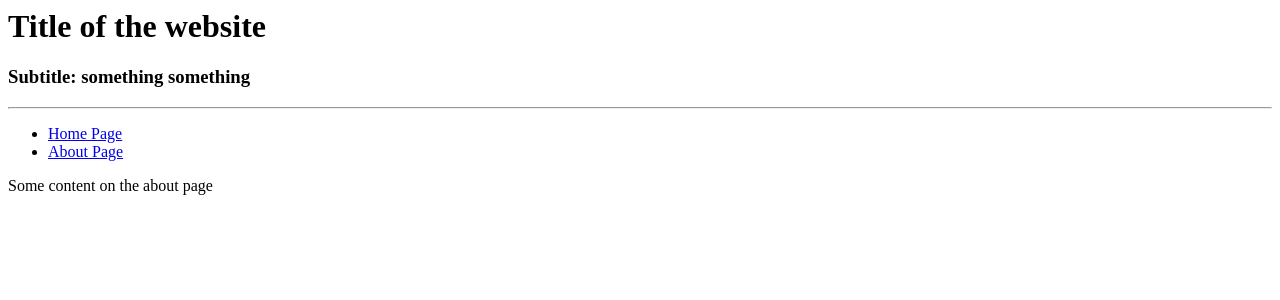
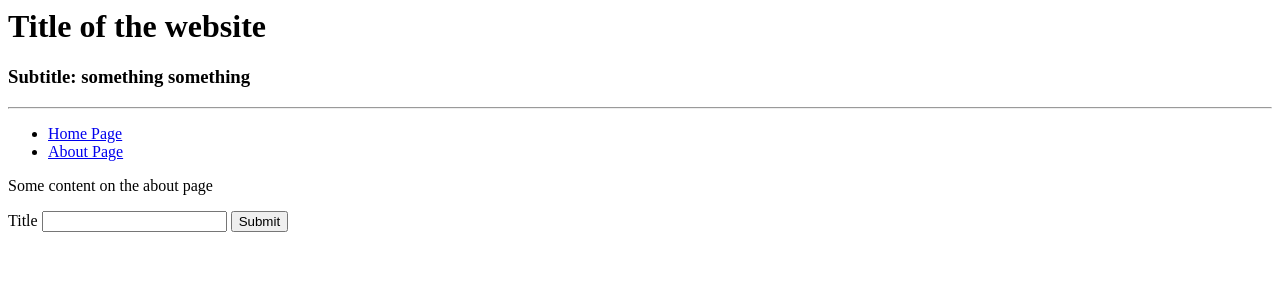
Before and after one commit to an658como/flask-app, a Flask app: page /about in a window 1280 px wide. Shown: the top 300 px of the page. Run offline with Flask 2, Linux system fonts and the light colour scheme.

Commit message:
dev-flask-app: a module for developing forms is added. Forms can be imported to the route modules.

```diff
--- a/app.py
+++ b/app.py
@@ -8,6 +8,8 @@ from flask import Flask, render_template
 
 # instanciate the Flask class. The object name is app by convention
 app = Flask(__name__) # the variable name is passed for initialization
+# secret key added here to avoid the csrf_token blockage
+app.config['SECRET_KEY'] = 'sample_key'
 
 # import all routes from the routes module
 from routes import *
--- /dev/null
+++ b/forms.py
@@ -0,0 +1,16 @@
+# This file contains the forms. Forms are used to communicate with the user: submit data, show data, etc.
+# The forms must be imported to the routes module and then they should instanciated and then passed to the route functions
+# Once the instance form is passed to the route function, it can be used in the HTML file
+
+# import the Flask Form module
+from flask_wtf import FlaskForm
+# import the String Field which is similar to HTML text and Submit Field which is used for data transfer
+from wtforms import StringField, SubmitField
+# import Data Required to validate the requirement of filling empty fields
+from wtforms.validators import DataRequired
+
+class AddTaskForm(FlaskForm):
+    # Title field: a list of validators can be added to show that this field is required
+    title = StringField('Title', validators=[DataRequired()])
+    # Submite field
+    submit = SubmitField('Submit')
--- a/routes.py
+++ b/routes.py
@@ -1,6 +1,9 @@
 # from app module, import the app instance
 from app import app
 from flask import render_template
+import forms
+
+
 
 # this points to the root folder of the server
 # multiple decorators can be used for a function
@@ -23,4 +26,5 @@ def index():
 
 @app.route('/about')
 def about():
-    return render_template('about.html')
+    form = forms.AddTaskForm()
+    return render_template('about.html', form=form)
--- a/templates/about.html
+++ b/templates/about.html
@@ -2,4 +2,10 @@
 
 {% block main %}
 <p>Some content on the about page</P>
+<form action="/about" method="post">
+    {{ form.csrf_token }}
+    {{ form.title.label }}
+    {{ form.title }}
+    {{ form.submit }}
+</post>
 {% endblock main %}
```
